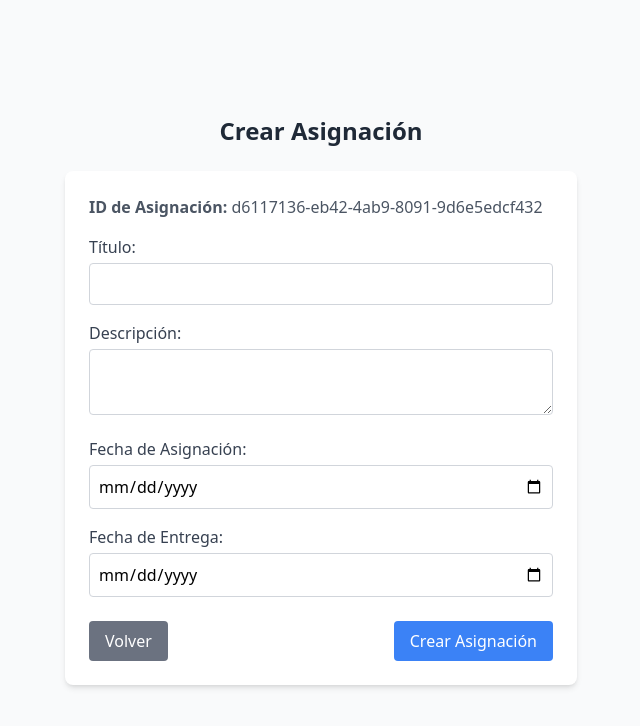
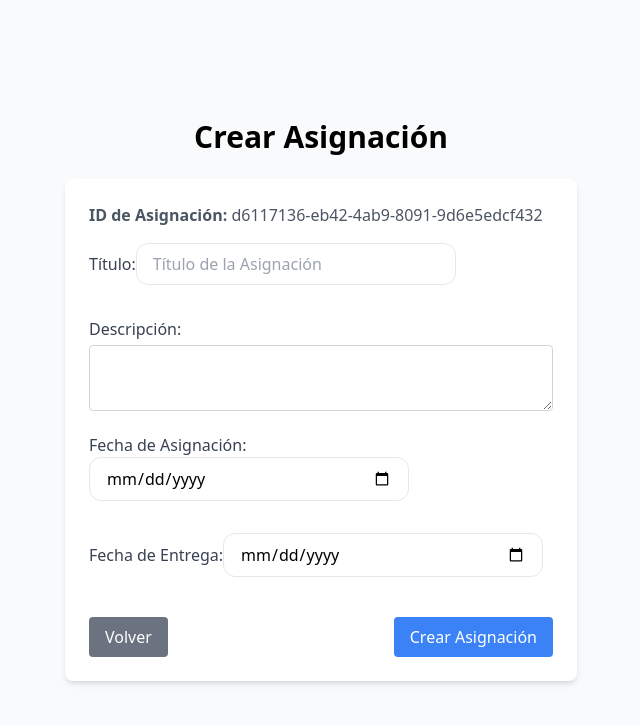
Before and after one commit to GabrielAlfaro07/Digital-Communications-Notebook, a React (Vite) app in the folder Frontend/Digital Communications Notebook/: page / in a window 1280 px wide. Both pictures are taken after a click on the button "Ir a Crear Asignación". Shown: the top 726 px of the page, without its empty margins (319-959 px from the left). Built offline with nearby package versions, Linux system fonts and the light colour scheme.

Commit message:
fix: retrieved old login screen and modularized create assignment screen

```diff
--- a/Frontend/Digital Communications Notebook/src/components/screens/CreateAssigmentsScreen.tsx
+++ b/Frontend/Digital Communications Notebook/src/components/screens/CreateAssigmentsScreen.tsx
@@ -1,10 +1,12 @@
-import { useState } from 'react';
+import { useState } from "react";
+import Input from "../inputs/Input";
+import Title from "../titles/Title";
 
-// Función para generar un UUID manualmente
+// Function to manually generate a UUID
 const generateUUID = () => {
-  return 'xxxxxxxx-xxxx-4xxx-yxxx-xxxxxxxxxxxx'.replace(/[xy]/g, (c) => {
+  return "xxxxxxxx-xxxx-4xxx-yxxx-xxxxxxxxxxxx".replace(/[xy]/g, (c) => {
     const r = (Math.random() * 16) | 0;
-    const v = c === 'x' ? r : (r & 0x3) | 0x8;
+    const v = c === "x" ? r : (r & 0x3) | 0x8;
     return v.toString(16);
   });
 };
@@ -13,14 +15,16 @@ interface CreateAssignmentScreenProps {
   onBackClick: () => void;
 }
 
-const CreateAssignmentScreen: React.FC<CreateAssignmentScreenProps> = ({ onBackClick }) => {
+const CreateAssignmentScreen: React.FC<CreateAssignmentScreenProps> = ({
+  onBackClick,
+}) => {
   const [assignment, setAssignment] = useState({
     id_asignacion: generateUUID(),
-    titulo: '',
-    descripcion: '',
+    titulo: "",
+    descripcion: "",
     fecha_creacion: new Date().toISOString(),
-    fecha_asignacion: '',
-    fecha_entrega: '',
+    fecha_asignacion: "",
+    fecha_entrega: "",
   });
 
   const handleChange = (e: any) => {
@@ -38,19 +42,26 @@ const CreateAssignmentScreen: React.FC<CreateAssignmentScreenProps> = ({ onBackC
 
   return (
     <div className="flex flex-col items-center justify-center h-screen bg-gray-50 p-4">
-      <h2 className="text-2xl font-bold mb-6 text-gray-800">Crear Asignación</h2>
-      <form onSubmit={handleSubmit} className="bg-white shadow-md rounded-lg p-6 w-full max-w-lg">
-        <p className="mb-4 text-gray-600"><strong>ID de Asignación:</strong> {assignment.id_asignacion}</p>
+      <Title>Crear Asignación</Title>
+      <form
+        onSubmit={handleSubmit}
+        className="bg-white shadow-md rounded-lg p-6 w-full max-w-lg"
+      >
+        <p className="mb-4 text-gray-600">
+          <strong>ID de Asignación:</strong> {assignment.id_asignacion}
+        </p>
 
         <label className="block mb-4">
           <span className="text-gray-700">Título:</span>
-          <input
+          <Input
             type="text"
-            name="titulo"
+            placeholder="Título de la Asignación"
             value={assignment.titulo}
-            onChange={handleChange}
-            required
-            className="mt-1 p-2 border border-gray-300 rounded w-full focus:outline-none focus:border-blue-500"
+            onChange={(e) =>
+              handleChange({
+                target: { name: "titulo", value: e.target.value },
+              })
+            }
           />
         </label>
 
@@ -66,25 +77,29 @@ const CreateAssignmentScreen: React.FC<CreateAssignmentScreenProps> = ({ onBackC
 
         <label className="block mb-4">
           <span className="text-gray-700">Fecha de Asignación:</span>
-          <input
+          <Input
             type="date"
-            name="fecha_asignacion"
+            placeholder="Fecha de Asignación"
             value={assignment.fecha_asignacion}
-            onChange={handleChange}
-            required
-            className="mt-1 p-2 border border-gray-300 rounded w-full focus:outline-none focus:border-blue-500"
+            onChange={(e) =>
+              handleChange({
+                target: { name: "fecha_asignacion", value: e.target.value },
+              })
+            }
           />
         </label>
 
         <label className="block mb-4">
           <span className="text-gray-700">Fecha de Entrega:</span>
-          <input
+          <Input
             type="date"
-            name="fecha_entrega"
+            placeholder="Fecha de Entrega"
             value={assignment.fecha_entrega}
-            onChange={handleChange}
-            required
-            className="mt-1 p-2 border border-gray-300 rounded w-full focus:outline-none focus:border-blue-500"
+            onChange={(e) =>
+              handleChange({
+                target: { name: "fecha_entrega", value: e.target.value },
+              })
+            }
           />
         </label>
 
--- a/Frontend/Digital Communications Notebook/src/components/screens/LoginScreen.tsx
+++ b/Frontend/Digital Communications Notebook/src/components/screens/LoginScreen.tsx
@@ -1,42 +1,44 @@
-import React, { useState } from 'react';
+// src/screens/LoginScreen.tsx
+import React, { useState } from "react";
+import Title from "../titles/Title";
+import Input from "../inputs/Input";
+import LoginButton from "../buttons/LoginButton";
+import CreateNewAccountScreenButton from "../buttons/RegisterAccountScreenButton";
 
 interface LoginScreenProps {
   onRegisterClick: () => void;
   onAssignmentClick: () => void;
 }
 
-const LoginScreen: React.FC<LoginScreenProps> = ({ onRegisterClick, onAssignmentClick }) => {
-  const [email, setEmail] = useState<string>('');
-  const [password, setPassword] = useState<string>('');
+const LoginScreen: React.FC<LoginScreenProps> = ({
+  onRegisterClick,
+  onAssignmentClick,
+}) => {
+  const [email, setEmail] = useState<string>("");
+  const [password, setPassword] = useState<string>("");
 
   const handleLogin = () => {
     // Lógica para manejar el login
-    console.log('Login:', { email, password });
+    console.log("Login:", { email, password });
   };
 
   return (
     <div className="flex flex-col items-center justify-center h-screen bg-gray-100">
-      <h2 className="text-3xl font-bold mb-6">Login</h2>
-      <input
+      <Title>Login</Title>
+      <Input
         type="email"
-        className="p-2 mb-4 border rounded w-64"
-        placeholder="Correo"
+        placeholder="Email"
         value={email}
         onChange={(e) => setEmail(e.target.value)}
       />
-      <input
+      <Input
         type="password"
-        className="p-2 mb-4 border rounded w-64"
-        placeholder="Contraseña"
+        placeholder="Password"
         value={password}
         onChange={(e) => setPassword(e.target.value)}
       />
-      <button className="bg-blue-500 text-white px-4 py-2 rounded mb-4" onClick={handleLogin}>
-        Login
-      </button>
-      <button className="text-blue-500 underline mb-2" onClick={onRegisterClick}>
-        Crear cuenta nueva
-      </button>
+      <LoginButton onClick={handleLogin} />
+      <CreateNewAccountScreenButton onClick={onRegisterClick} />
       <button className="text-blue-500 underline" onClick={onAssignmentClick}>
         Ir a Crear Asignación
       </button>
```
